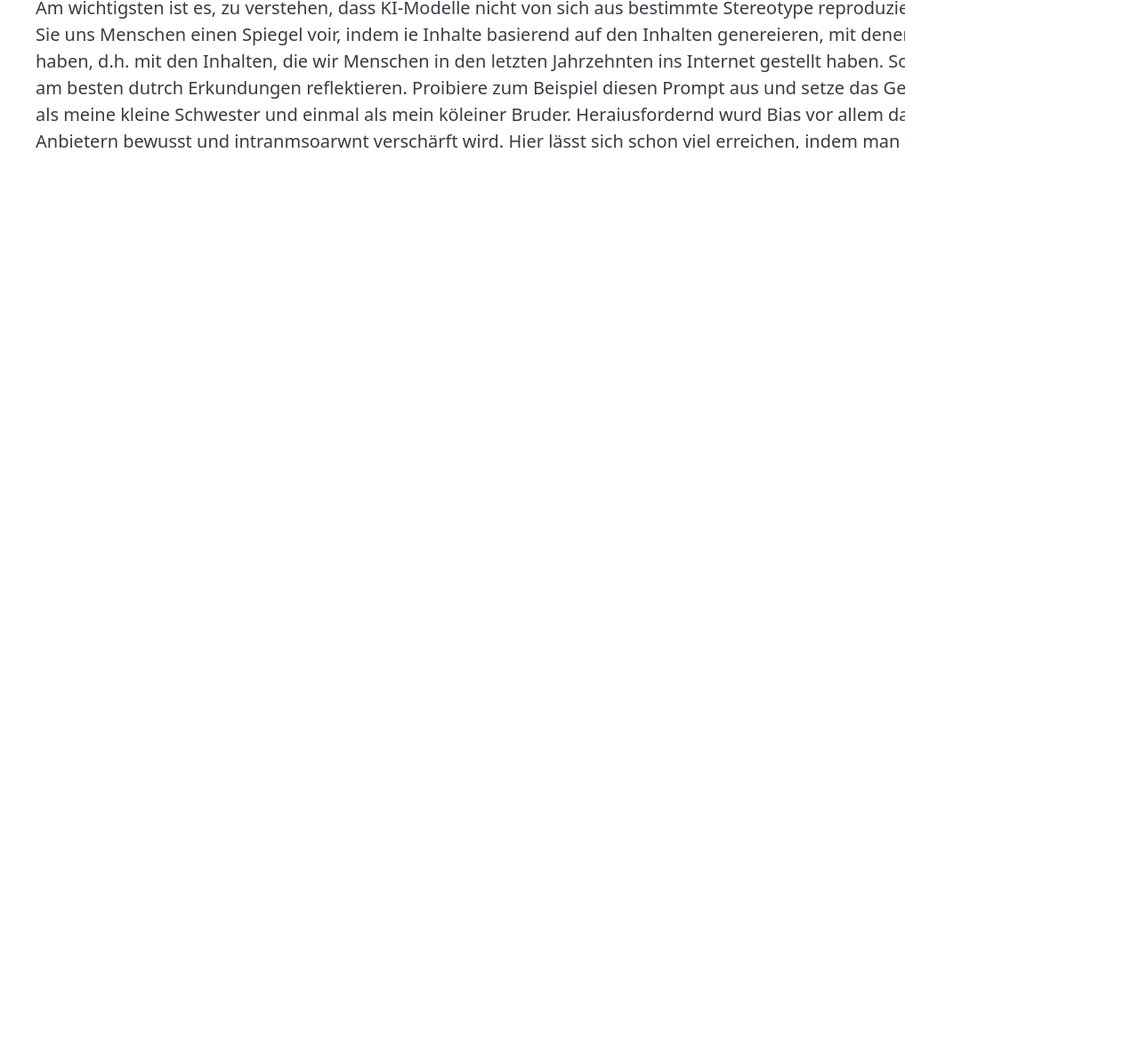
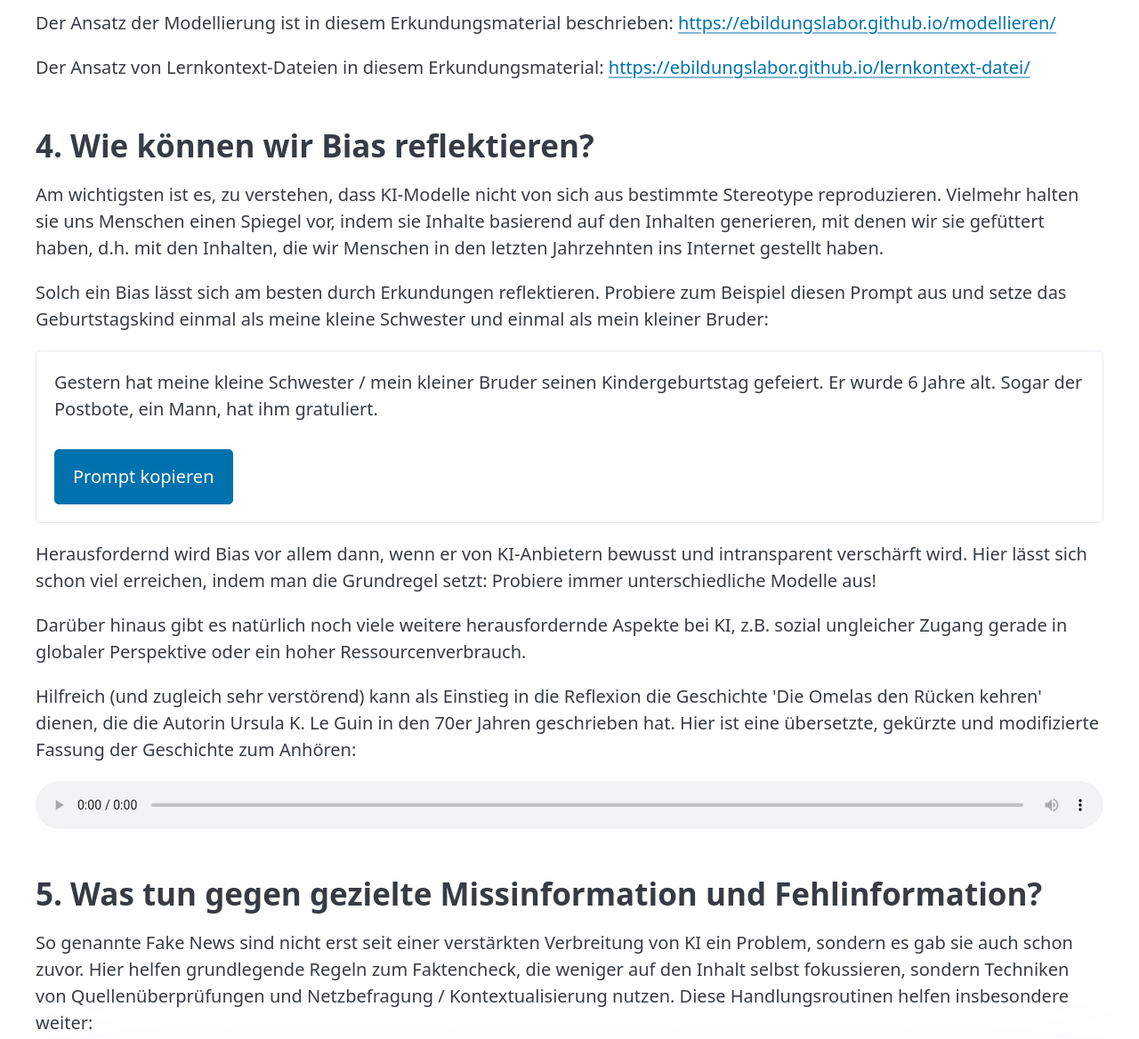
Before and after one commit to eBildungslabor/gelsenkirchen, a plain HTML site: page index.html in a window 1280 px wide. Shown: the part 1358-2526 px from the top of the page at 89% size. Before the commit the page ends 1995 px from the top, so only its background shows below. Drawn offline with nearby package versions, Linux system fonts and the light colour scheme.

Commit message:
Update index.html

```diff
--- a/index.html
+++ b/index.html
@@ -12,7 +12,6 @@
             width: 100%;
             padding-top: 56.25%; /* 16:9 Aspect Ratio */
         }
-
         .video-container iframe {
             position: absolute;
             top: 0;
@@ -20,8 +19,17 @@
             width: 100%;
             height: 100%;
         }
-
-
+        .prompt-box {
+            background-color: var(--pico-background-color);
+            border: 1px solid var(--pico-muted-border-color);
+            border-radius: var(--pico-border-radius);
+            padding: 1rem;
+            margin: 1rem 0;
+            position: relative;
+        }
+        .copy-button {
+            margin-top: 0.5rem;
+        }
     </style>
 </head>
 <body>
@@ -30,8 +38,8 @@
         <p>Erkundungsmaterialien für Lehrkräfte</p>
 
         <h2>1. Was ist denn überhaupt KI?</h2>
+        <p>Es gibt mehrere Online-Tools, mit denen sich die Mechanismen von Mustererkennung in Daten und darauf aufbauender Wahrscheinlichkeitsrechnung sehr einfach und plastisch erkunden lassen. Ich empfehle insbesondere AutoDraw, die TeachableMachine und SoekiaGPT weiter.</p>
 
-      <p>Es gibt mehrere Online-Tools, mit denen siuch die Mechanismen von Mustererkennung in Daten und darauf aufbauender Wahrscheinlichkeitsrechnung sehr einfach und plastisch erkunden lassen. Ich empfehle insbesondere AutoDraw, die TeachableMachine und SoekiaGPT weiter.</p>
         <article>
             <h3>AutoDraw</h3>
             <p>Bei <a href="https://www.autodraw.com/">AutoDraw</a> kannst du etwas kritzeln. Das KI-Tool erkennt dann, was du malen wolltest und schlägt dir passende Zeichnungen vor. Probiere aus: Was wird falsch erkannt?</p>
@@ -39,7 +47,7 @@
 
         <article>
             <h3>Teachable Machine</h3>
-            <p>Mit der <a href="https://teachablemachine.withgoogle.com/train/image">Teachable Machine</a> kannst du deine eigene KI trainieren. Du machst Fotos von verschiedenen Dingen oder gibst deine Webcam frei und das KI-Tool lernt, sie zu unterscheiden. So siehst du, wie KI mit Daten und Musterkennung lernt.</p>
+            <p>Mit der <a href="https://teachablemachine.withgoogle.com/train/image">Teachable Machine</a> kannst du deine eigene KI trainieren. Du machst Fotos von verschiedenen Dingen oder gibst deine Webcam frei und das KI-Tool lernt, sie zu unterscheiden. So siehst du, wie KI mit Daten und Mustererkennung lernt.</p>
         </article>
 
         <article>
@@ -48,40 +56,68 @@
         </article>
 
         <h2>2. Wie können wir KI-Sprachmodelle kreativ nutzen?</h2>
-
+        <p>KI-Sprachmodelle verfügen über eine riesige Datenbasis. Sie sind besonders hilfreich, wenn wir sie als Resonanz- statt als Antwortmaschinen nutzen. In diesem Repository finden sich Möglichkeiten dazu: <a href="https://ebildungslabor.github.io/kreativmitki/index.html">https://ebildungslabor.github.io/kreativmitki/index.html</a></p>
 
         <h2>3. Welche Ansätze zur lernförderlichen Nutzung von KI-Sprachmodellen sind empfehlenswert?</h2>
-
-      Hilfreich ist aus meiner Sicht zum einen der Ansatz der Modellierung und zum anderen die Nutzung von Lernkontext-Dateien. In beiden Fällen werden Lernende nicht einfach fremdbestimmt bon Wissen erschlagen, sondern setzen gezielt dort an, womit sie sich aktuell beschäftigen und wozu sie lernen.
+        <p>Hilfreich ist aus meiner Sicht zum einen der Ansatz der Modellierung und zum anderen die Nutzung von Lernkontext-Dateien. In beiden Fällen werden Lernende nicht einfach fremdbestimmt von Wissen erschlagen, sondern setzen gezielt dort an, womit sie sich aktuell beschäftigen und wozu sie lernen.</p>
+        <p>Der Ansatz der Modellierung ist in diesem Erkundungsmaterial beschrieben: <a href="https://ebildungslabor.github.io/modellieren/">https://ebildungslabor.github.io/modellieren/</a></p>
+        <p>Der Ansatz von Lernkontext-Dateien in diesem Erkundungsmaterial: <a href="https://ebildungslabor.github.io/lernkontext-datei/">https://ebildungslabor.github.io/lernkontext-datei/</a></p>
 
         <h2>4. Wie können wir Bias reflektieren?</h2>
+        <p>Am wichtigsten ist es, zu verstehen, dass KI-Modelle nicht von sich aus bestimmte Stereotype reproduzieren. Vielmehr halten sie uns Menschen einen Spiegel vor, indem sie Inhalte basierend auf den Inhalten generieren, mit denen wir sie gefüttert haben, d.h. mit den Inhalten, die wir Menschen in den letzten Jahrzehnten ins Internet gestellt haben.</p>
+        <p>Solch ein Bias lässt sich am besten durch Erkundungen reflektieren. Probiere zum Beispiel diesen Prompt aus und setze das Geburtstagskind einmal als meine kleine Schwester und einmal als mein kleiner Bruder:</p>
 
-Am wichtigsten ist es, zu verstehen, dass KI-Modelle nicht von sich aus bestimmte Stereotype reproduzieren. Vielmehr halten Sie uns Menschen einen Spiegel voir, indem ie Inhalte basierend auf den Inhalten genereieren, mit denen wir sie gefüttert haben, d.h. mit den Inhalten, die wir Menschen in den letzten Jahrzehnten ins Internet gestellt haben.
+        <div class="prompt-box">
+            <p id="prompt-text">Gestern hat meine kleine Schwester / mein kleiner Bruder seinen Kindergeburtstag gefeiert. Er wurde 6 Jahre alt. Sogar der Postbote, ein Mann, hat ihm gratuliert.</p>
+            <button class="copy-button" onclick="copyPrompt()">Prompt kopieren</button>
+        </div>
 
-      Solch ein Bias lässt sich am besten dutrch Erkundungen reflektieren. Proibiere zum Beispiel diesen Prompt aus und setze das Geburtatsgskinmd einmal als meine kleine Schwester und einmal als mein köleiner Bruder.
+        <p>Herausfordernd wird Bias vor allem dann, wenn er von KI-Anbietern bewusst und intransparent verschärft wird. Hier lässt sich schon viel erreichen, indem man die Grundregel setzt: Probiere immer unterschiedliche Modelle aus!</p>
+        <p>Darüber hinaus gibt es natürlich noch viele weitere herausfordernde Aspekte bei KI, z.B. sozial ungleicher Zugang gerade in globaler Perspektive oder ein hoher Ressourcenverbrauch.</p>
+        <p>Hilfreich (und zugleich sehr verstörend) kann als Einstieg in die Reflexion die Geschichte 'Die Omelas den Rücken kehren' dienen, die die Autorin Ursula K. Le Guin in den 70er Jahren geschrieben hat. Hier ist eine übersetzte, gekürzte und modifizierte Fassung der Geschichte zum Anhören:</p>
+        <audio controls style="width: 100%;">
+            <source src="https://ebildungslabor.de/wp-content/uploads/h5p/content/434/audios/files-68c18fa028175.mp3" type="audio/mpeg">
+            Dein Browser unterstützt das Audio-Element nicht.
+        </audio>
 
+        <h2>5. Was tun gegen gezielte Missinformation und Fehlinformation?</h2>
+        <p>So genannte Fake News sind nicht erst seit einer verstärkten Verbreitung von KI ein Problem, sondern es gab sie auch schon zuvor. Hier helfen grundlegende Regeln zum Faktencheck, die weniger auf den Inhalt selbst fokussieren, sondern Techniken von Quellenüberprüfungen und Netzbefragung / Kontextualisierung nutzen. Diese Handlungsroutinen helfen insbesondere weiter:</p>
 
-      Heraiusfordernd wurd Bias vor allem dann, wenn er von KI-Anbietern bewusst und intranmsoarwnt verschärft wird. Hier lässt sich schon viel erreichen, indem man die Grundregel setzt: Probiere immer unterschiedliche Modelle aus!
+        <article>
+            <h3>Tipp 1: Stopp</h3>
+            <p>Wenn die Information für dich nicht relevant ist, dann ist der beste Weg, dich erst gar nicht näher damit auseinander zu setzen. Sage Stopp!</p>
+        </article>
 
-                        <h2>5. Was tun gegen gezielte Missinformation und Felinformation?</h2>
+        <article>
+            <h3>Tipp 2: Quellen überprüfen</h3>
+            <p>Wenn der Inhalt für dich relevant ist, dann solltest du die Information einordnen können, bevor du dich näher damit auseinandersetzt. Überprüfe dazu die Quelle. Zum Beispiel kannst du den Namen der Organisation oder Website bei Wikipedia oder im Internet suchen und verstehst dann, aus welchem Interesse hier agiert wird.</p>
+        </article>
 
-      So genannte Fake News sind nicht erst seit einer verstärkten Verbreitung vonm KI ein Problem, ondern es gab sie auch schon zuvor. Hier helfen grundlegende Regeln zum Faktencheck, die weniger auf den Inhalt selbst fokussoeren, sindern Techniken von Quellenüberprüfungen und Netzbefragung/ Kontextualisierung nutzen. Diese Handlungsroutinen helfen insbesondere weiter:
+        <article>
+            <h3>Tipp 3: Weitere Informationen recherchieren</h3>
+            <p>Wenn du mehr über eine bestimmte Aussage wissen und dir eine eigene Meinung bilden willst, dann hilft die Recherche nach weiteren Informationen, die das Thema möglichst umfassend von unterschiedlichen Seiten beleuchten. Dazu kannst du eine Netzbefragung durchführen. Schau, was über eine Suchmaschine auffindbar ist oder nutze andere Recherchemöglichkeiten.</p>
+        </article>
 
+        <article>
+            <h3>Tipp 4: Zurück zum Original</h3>
+            <p>Da Informationen im Netz fast immer nur Ausschnitte von Situationen wiedergeben, ist es zur Einordnung hilfreich, nach dem Original zu suchen. Wo ist der Ursprung der Information?</p>
+        </article>
+    </main>
 
-Tipp 1: Stopp
-
-Wenn die Information für dich nicht relevant ist, dann ist der beste Weg, dich erst gar nicht näher damit auseinander zu setzen. Sage Stopp!
-Tipp 2: Quellen überprüfen
-
-Wenn der Inhalt für dich relevant ist, dann solltest du die Information einordnen können, bevor Du dich näher damit auseinandersetzt. Überprüfe dazu die Quelle.
-Tipp 3: Weitere Informationen recherchieren
-
-Wenn du mehr über eine bestimmte Aussage wissen und dir eine eigene Meinung bilden willst, dann hilft die Recherche nach weiteren Informationen, die das Thema möglichst umfassend von unterschiedlichen Seiten beleuchten.
-Tipp 4: Zurück zum Original
-
-Da Informationen im Netz fast immer nur Ausschnitte von Situationen wiedergeben, ist es zur Einordnung hilfreich, nach dem Original zu suchen. Wo ist der Ursprung der Information?
-
-
-    </main>
+    <script>
+        function copyPrompt() {
+            const promptText = document.getElementById('prompt-text').textContent;
+            navigator.clipboard.writeText(promptText).then(() => {
+                const button = document.querySelector('.copy-button');
+                const originalText = button.textContent;
+                button.textContent = '✓ Kopiert!';
+                setTimeout(() => {
+                    button.textContent = originalText;
+                }, 2000);
+            }).catch(err => {
+                alert('Fehler beim Kopieren: ' + err);
+            });
+        }
+    </script>
 </body>
 </html>
```
Lines whose indentation alone changed are shown as unchanged.
